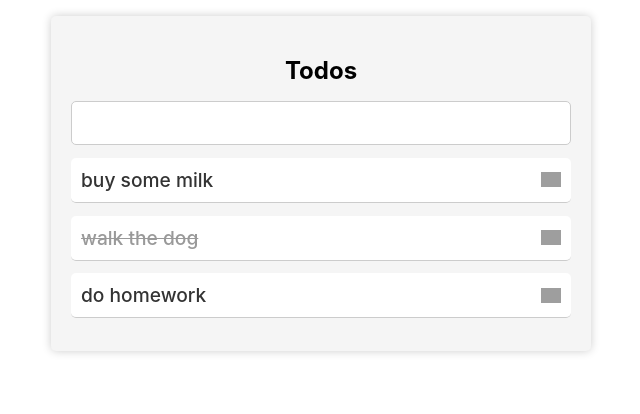
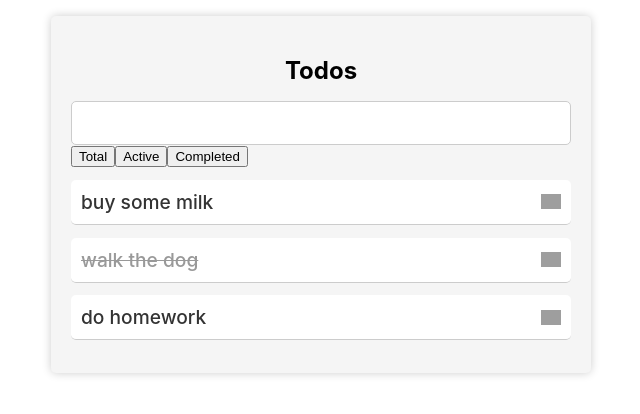
Before and after one commit to aramatsolrac/todo, a React (Create React App) app: page / in a window 1280 px wide. Shown: the top 414 px of the page, without its empty margins (319-959 px from the left). Built offline with nearby package versions, Linux system fonts and the light colour scheme; grey boxes are pictures that could not be loaded.

Commit message:
Add Total, Active, Completed tabs

```diff
--- a/src/Todo.tsx
+++ b/src/Todo.tsx
@@ -6,14 +6,32 @@ import { TodoType } from './types';
 
 
 const Todo = ({items}: {items?: TodoType[]}) => {
-    const {todos, addTodo, toggleItem, deleteItem} = useTodos(items);
+    const {displayTodos, addTodo, toggleItem, deleteItem, setCategory} = useTodos(items);
 
     return (
     <div className='todo-container'>
         <h2 className='todo-header'>Todos</h2>
         <TodoInput onAddTodo={addTodo} />
+        <div className='categories-container'>
+            <button
+                className='button total'
+                data-testid='todo-total'
+                onClick={() => setCategory('total')}
+                >Total</button>
+            <button
+                className='button active'
+                data-testid='todo-active'
+                onClick={() => setCategory('active')}
+                >Active</button>
+            <button
+                className='button completed'
+                data-testid='todo-completed'
+                onClick={() => setCategory('completed')}
+                >Completed</button>
+        </div>
         <TodoList
-            todos={todos}
+            todos={displayTodos
+            }
             onToggleItem={toggleItem}
             onDeleteItem={deleteItem}
         />
--- a/src/TodoList.tsx
+++ b/src/TodoList.tsx
@@ -7,6 +7,7 @@ const TodoList = ({todos, onToggleItem, onDeleteItem}: TodoListProps) => {
             <div
                 key={todo.id}
                 className="todo-item-container"
+                data-testid="todo-item"
             >
             <span
                 className="todo-item"
--- a/src/useTodos.tsx
+++ b/src/useTodos.tsx
@@ -1,9 +1,22 @@
-import { useState }  from 'react';
+import { useState, useMemo }  from 'react';
 import { TodoType } from './types';
-
 
 const useTodos = (items: TodoType[] = []) => {
     const [todos, setTodos] = useState<TodoType[]>(items);
+    const [category, setCategory] = useState<string>("total");
+
+    const displayTodos = useMemo(() => {
+        switch (category) {
+            case "completed":
+                return todos.filter(todo => todo.completed);
+            case "active":
+                return todos.filter(todo => !todo.completed);
+            case "total":
+                return todos;
+            default:
+                return todos;
+        }
+    }, [todos, category]);
 
     const addTodo = (todo: TodoType) => {
         setTodos([todo, ...todos]);
@@ -24,7 +37,13 @@ const useTodos = (items: TodoType[] = []) => {
         setTodos(updatedTodos);
     }
 
-    return {todos, addTodo, toggleItem, deleteItem};
+    return {
+        displayTodos,
+        addTodo,
+        toggleItem,
+        deleteItem,
+        setCategory
+    };
 }
 
 export {useTodos};
```
Also changed, not shown: 1 other file (tests, documents, lock files or other folders).
